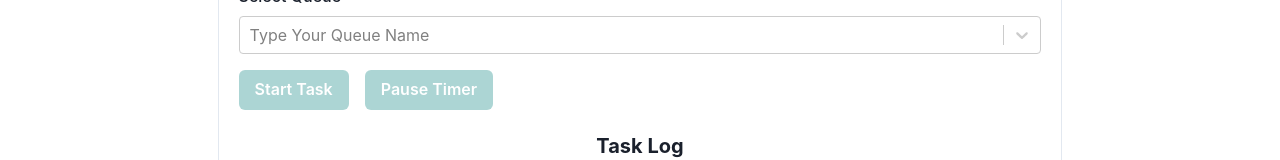
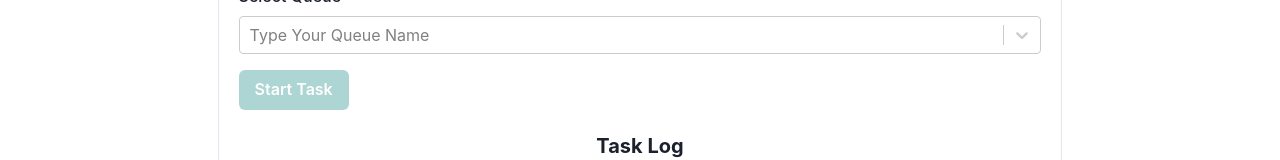
Before and after one commit to banbanleelee/workforce-tracker, a React (Create React App) app in the folder client/: page /task-tracker in a window 1280 px wide. Shown: the part 225-385 px from the top of the page. Built offline with nearby package versions, Linux system fonts and the light colour scheme; no server answers.

Commit message:
Remove the pause button

```diff
--- a/client/src/components/QueueTaskTracker.js
+++ b/client/src/components/QueueTaskTracker.js
@@ -256,11 +256,6 @@ const QueueTaskTracker = () => {
           Finish Task
         </Button>
       )}
-
-      <Button colorScheme="teal" onClick={handlePauseResume} isDisabled={!taskInProgress}>
-        {isPaused ? 'Resume Timer' : 'Pause Timer'}
-      </Button>
-
       <Box my={6} overflowX="auto">
         <Heading as="h4" size="md" mb={4} textAlign="center">
           Task Log
```
